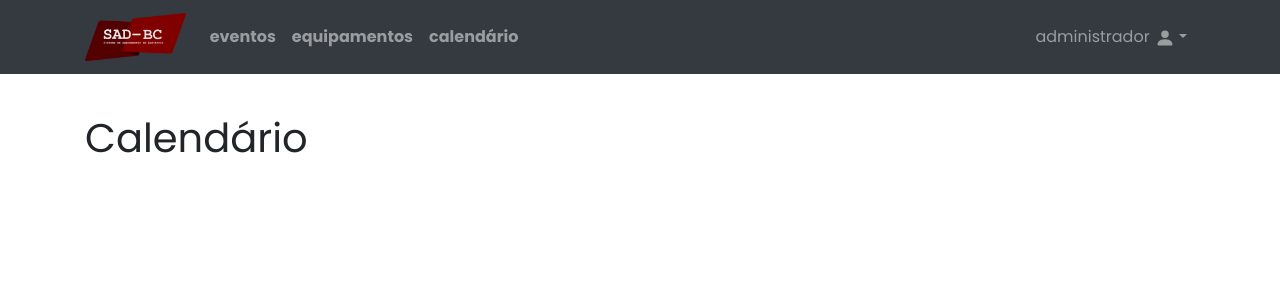
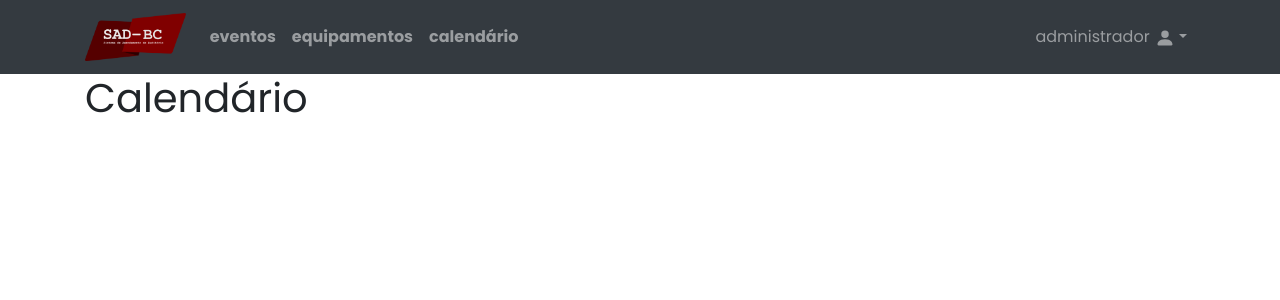
Before and after one commit to SEDEPTI-BC/sad-front-end, a Nuxt app: page /admin/calendario in a window 1280 px wide. Shown: the top 300 px of the page. Built offline with nearby package versions, Linux system fonts and the light colour scheme.

Commit message:
Retira classe desnecesária

```diff
--- a/layouts/admin.vue
+++ b/layouts/admin.vue
@@ -1,7 +1,7 @@
 <template>
   <div>
     <NavBar />
-    <b-container id="container">
+    <b-container>
       <transition name="page" mode="out-in">
         <nuxt />
       </transition>
@@ -12,15 +12,12 @@
 <script>
 import NavBar from '~/components/NavBar'
 export default {
-  name: 'admin',
+  name: 'Admin',
   components: { NavBar }
 }
 </script>
 
 <style scoped>
-#container {
-  margin-top: 40px;
-}
 h1 {
   margin-bottom: 40px;
 }
```
